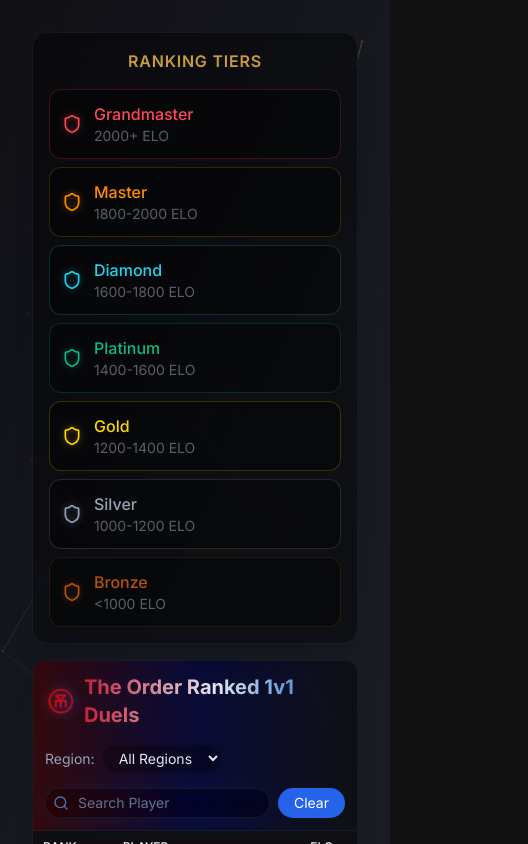
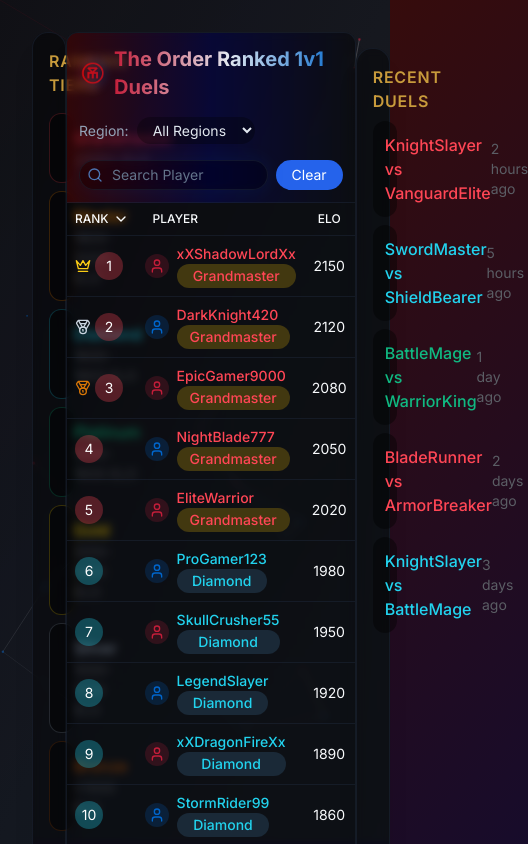
Before and after one commit to iGotYourBackMr/chiv-leaderboard, a Next.js app: page / in a window 390 px wide. Shown: the top 844 px of the page, 528 px wide, since content can reach past the window. Built offline with nearby package versions, Linux system fonts and the light colour scheme.

Commit message:
fix: align sidebar bottom with leaderboard on desktop

```diff
--- a/components/chivalry-leaderboard.tsx
+++ b/components/chivalry-leaderboard.tsx
@@ -304,19 +304,19 @@ export default function LeaderboardComponent({
   return (
     <>
       <ParticleNetwork />
-      <div className="w-full max-w-7xl mx-auto p-4 relative">
+      <div className="w-full max-w-7xl mx-auto p-4 relative flex">
         {/* Mobile/Tablet View: Ranks at top */}
-        <div className="lg:hidden mb-4">
+        <div className="lg:hidden mb-4 w-full">
           <RankTiersSidebar className="w-full" isMobile={true} showOnlyRanks={true} />
         </div>
 
         {/* Desktop View: Full sidebar on left */}
-        <div className="hidden lg:block">
-          <RankTiersSidebar className="w-[280px] float-left mr-4" />
+        <div className="hidden lg:block h-full">
+          <RankTiersSidebar className="w-[280px] mr-4 sticky top-4" />
         </div>
 
         {/* Leaderboard - Visible on all screen sizes */}
-        <div className={`${!isMobile ? 'lg:ml-[280px]' : ''} max-w-full lg:max-w-none mx-auto`}>
+        <div className={`${!isMobile ? 'lg:ml-[280px] flex-1' : ''} max-w-full lg:max-w-none mx-auto`}>
           <div className="glass-container relative overflow-x-hidden sm:overflow-x-auto mx-0 lg:mx-0">
             <div className="p-3 sm:p-6 border-b border-slate-800/50 leaderboard-header">
               <div className="flex flex-col sm:flex-row sm:items-center sm:justify-between mb-4 sm:mb-6">
--- a/components/rank-tiers-sidebar.tsx
+++ b/components/rank-tiers-sidebar.tsx
@@ -15,11 +15,11 @@ const RankTiersSidebar = ({
   showOnlyDuels = false
 }: RankTiersSidebarProps) => {
   return (
-    <aside className={`${className} bg-black/40 backdrop-blur-sm rounded-2xl border border-slate-800/50 p-4 shadow-xl h-full flex flex-col`}>
-      <div className={`${isMobile ? 'grid grid-cols-1 sm:grid-cols-2 gap-4' : ''} flex-1`}>
+    <aside className={`${className} bg-black/40 backdrop-blur-sm rounded-2xl border border-slate-800/50 p-4 shadow-xl h-full`}>
+      <div className={`${isMobile ? 'grid grid-cols-1 sm:grid-cols-2 gap-4' : 'h-full flex flex-col'}`}>
         {/* Ranking Tiers Section */}
         {(!showOnlyDuels || !isMobile) && (
-          <div className={`${isMobile ? 'sm:pr-4' : ''}`}>
+          <div className={`${isMobile ? 'sm:pr-4' : ''} flex-shrink-0`}>
             <div className="text-[#C89B3C] text-center font-semibold mb-4 uppercase tracking-wider">
               Ranking Tiers
             </div>
```
